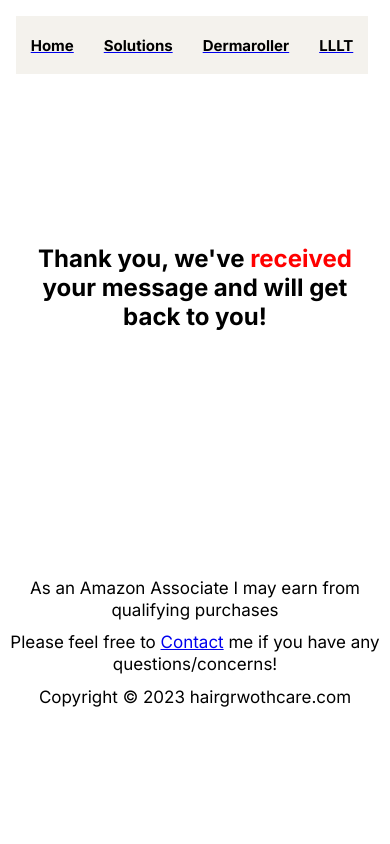
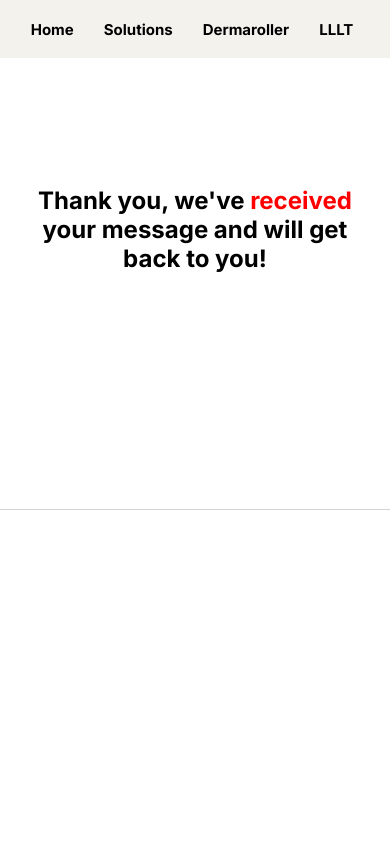
Before and after one commit to tsarg88/hairgrowthcare, a React (Create React App) app in the folder hairgrowthcare/: page /confirmation in a window 390 px wide. Shown: the top 844 px of the page. Built offline with nearby package versions, Linux system fonts and the light colour scheme; a web font is replaced by a local one.

Commit message:
et mery qunac stylin momentnena

```diff
--- a/hairgrowthcare/src/App.css
+++ b/hairgrowthcare/src/App.css
@@ -23,8 +23,24 @@ body {
 
 @media only screen and (max-width: 400px) {
   .icon {
+    z-index: 2;
+    height: auto;
     position: fixed;
     right: 320px;
     top: 7%;
   }
+
+  /* .appContainer {
+    height: auto;
+    width: 100vw;
+    display: flex;
+    flex-direction: column;
+    align-items: center;
+    margin: 0;
+    padding: 0;
+  }
+  body {
+    width: auto !important;
+    overflow-x: hidden !important;
+  } */
 }
--- a/hairgrowthcare/src/Footer/Footer.css
+++ b/hairgrowthcare/src/Footer/Footer.css
@@ -14,6 +14,7 @@ footer {
     flex-wrap: wrap;
     justify-content: center;
     text-align: center;
+    transform: translateY(1300px);
   }
 }
 /* #contactMe {
--- a/hairgrowthcare/src/nav/Nav.css
+++ b/hairgrowthcare/src/nav/Nav.css
@@ -16,8 +16,10 @@ nav a:link {
 
 @media only screen and (max-width: 500px) {
   nav {
-    position: sticky;
-    /* z-index: 10; */
+    left: 0;
+    right: 0;
+    position: fixed;
+    z-index: 100000;
     top: 0;
     padding: 1.2em 0;
     color: black;
--- a/hairgrowthcare/src/pages/Dermaroller.js
+++ b/hairgrowthcare/src/pages/Dermaroller.js
@@ -12,6 +12,7 @@ export const Dermaroller = () => {
 
   return (
     <section ref={homeRef} id="dermarollerContainer">
+      <div className="line"></div>
       <div>
         <h3 id="h3">Dermaroller</h3>
         <body>
--- a/hairgrowthcare/src/pages/Page.css
+++ b/hairgrowthcare/src/pages/Page.css
@@ -22,7 +22,7 @@ section {
 }
 
 #homeContainer {
-  display: initial;
+  border-bottom: 1px solid lightgrey;
 }
 
 body {
@@ -93,11 +93,41 @@ iframe {
 @media only screen and (max-width: 720px) {
   body {
     max-width: 355px !important;
-    margin: 0;
+    overflow-x: hidden !important;
+    margin: 0 auto;
   }
 
   section {
-    border: none;
+    border-bottom: 1px solid lightgrey;
+  }
+
+  section div {
+    display: flex;
+    flex-direction: column;
+    align-items: center;
+    justify-content: flex-start;
+    padding: 1em;
+  }
+
+  #homeContainer {
+    border-bottom: 1px solid lightgrey;
+  }
+
+  #solutionContainer {
+    height: 2500px;
+    border-bottom: 1px solid lightgrey;
+  }
+
+  #dermarollerContainer {
+    height: 994px;
+    border-bottom: 1px solid lightgrey;
+    transform: translateY(1200px);
+  }
+
+  #llltContainer {
+    height: 800px;
+    border-bottom: 1px solid lightgrey;
+    transform: translateY(1229px);
   }
 
   .adPlace {
@@ -106,10 +136,12 @@ iframe {
 
   iframe {
     width: 200px !important;
-    /* height: auto !important; */
   }
   .adPlace_keeps {
     flex-direction: row;
     margin-left: 0px;
   }
+  .line {
+    border-bottom: 1px solid lightgrey;
+  }
 }
```
